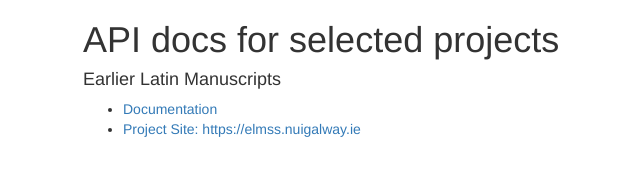
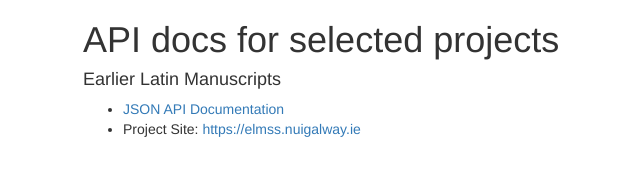
Before and after one commit to dh-nuigalway/Project-API-Documentation, a plain HTML site: page docs/index.html in a window 1280 px wide. Shown: the whole page, without its empty margins (182-822 px from the left). Drawn offline with nearby package versions, Linux system fonts and the light colour scheme.

Commit message:
typo fixes

```diff
--- a/docs/index.html
+++ b/docs/index.html
@@ -11,7 +11,6 @@
         <link rel="apple-touch-icon" href="apple-touch-icon.png">
 
         <link rel="stylesheet" href="https://maxcdn.bootstrapcdn.com/bootstrap/3.3.7/css/bootstrap.min.css">
-        <script src="https://cdnjs.cloudflare.com/ajax/libs/modernizr/2.8.3/modernizr.min.js"></script>
         <!--<link rel="stylesheet" href="css/main.css"> -->
     </head>
     <body>
@@ -24,10 +23,10 @@
         			<h4>Earlier Latin Manuscripts</h4>
         			<ul>
         				<li>
-        					<a href="elmss/index.html">Documentation</a>
+        					<a href="elmss">JSON API Documentation</a>
         				</li>
         				<li>
-        					<a href="https://elmss.nuigalway.ie">Project Site: https://elmss.nuigalway.ie</a>
+        					Project Site: <a href="https://elmss.nuigalway.ie">https://elmss.nuigalway.ie</a>
         				</li>
         			</ul>
         		</div>
```
